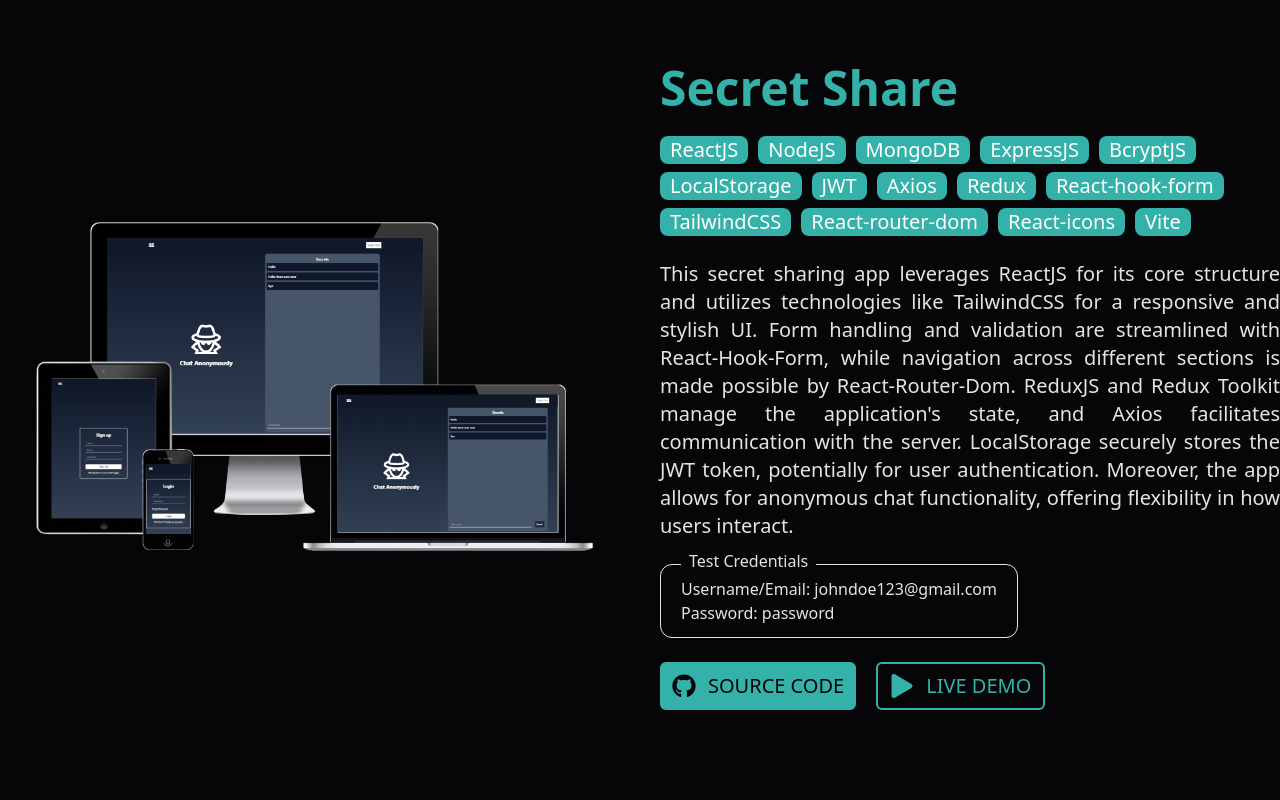
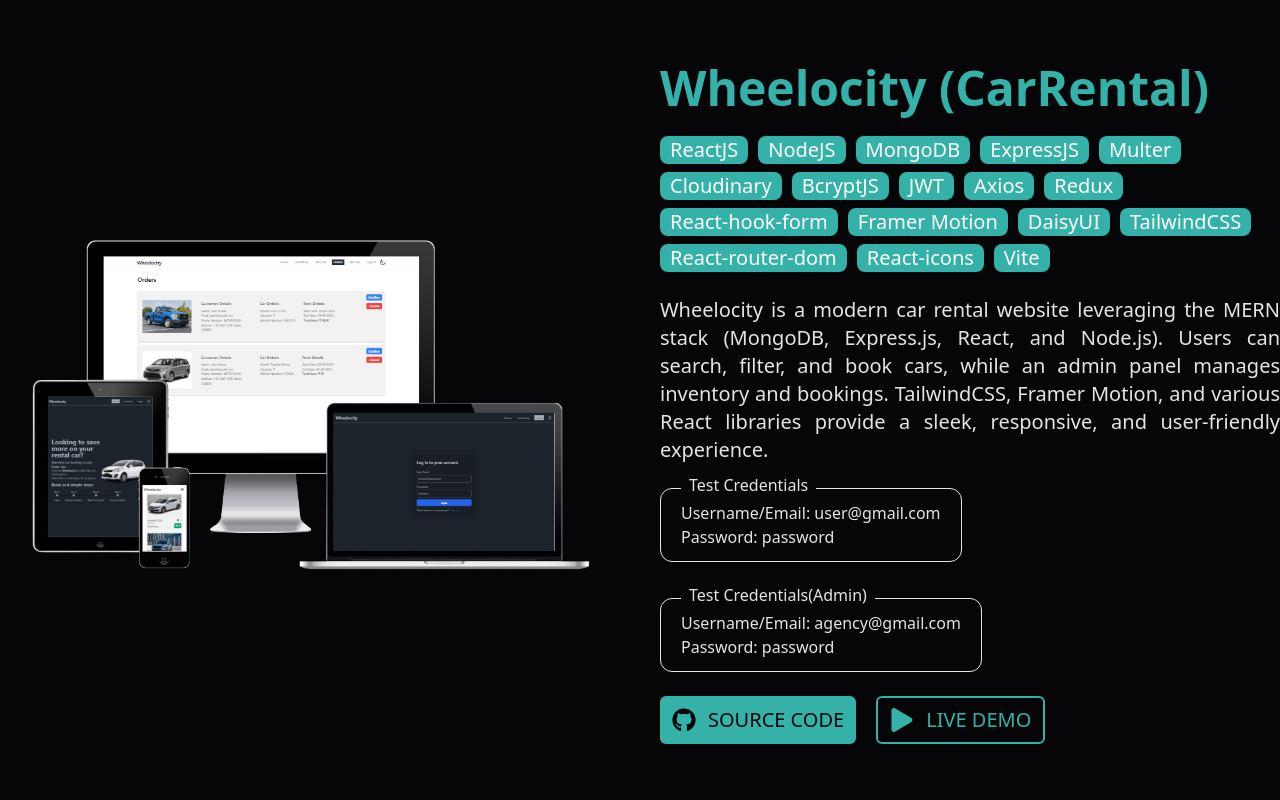
Before and after one commit to DE4D-P00L/Portfolio, a React (Vite) app: page / in a window 1280 px wide. Shown: the part 4600-5400 px from the top of the page. Built offline with nearby package versions, Linux system fonts and the light colour scheme.

Commit message:
Added Wheelocity Project

```diff
--- a/src/components/ProjectItem.jsx
+++ b/src/components/ProjectItem.jsx
@@ -38,6 +38,15 @@
               <h3>Password: {project.testCredentials?.[1]}</h3>
             </div>
           )}
+          {project.adminCredentials && (
+            <div className="flex flex-col my-3 p-3 px-5 border border-primary-dark dark:border-primary-light rounded-xl w-fit relative text-base">
+              <span className="absolute -top-4 bg-primary-light dark:bg-primary-dark px-2">
+                Test Credentials(Admin)
+              </span>
+              <h3>Username/Email: {project.adminCredentials?.[0]}</h3>
+              <h3>Password: {project.adminCredentials?.[1]}</h3>
+            </div>
+          )}
           <div className="flex gap-5 flex-wrap">
             <a
               href={project.sourceCodeUrl}
--- a/src/data/projects.data.js
+++ b/src/data/projects.data.js
@@ -4,6 +4,7 @@
 import gameHubImg from "../assets/images/mockups/game_home.png";
 import portfolioImg from "../assets/images/mockups/portfolio.png";
 import kanbanImg from "../assets/images/mockups/taskplanner.png";
+import wheelocityImg from "../assets/images/mockups/wheelocity.png";
 
 export const projectData = [
   {
@@ -65,7 +66,6 @@
     sourceCodeUrl: "https://github.com/DE4D-P00L/TaskPlanner",
     liveDemoUrl: "https://taskplanner-u50h.onrender.com",
   },
-
   {
     id: 3,
     name: "Portfolio",
@@ -86,6 +86,36 @@
   },
   {
     id: 4,
+    name: "Wheelocity (CarRental)",
+    summary:
+      "Wheelocity is a modern car rental website leveraging the MERN stack (MongoDB, Express.js, React, and Node.js). Users can search, filter, and book cars, while an admin panel manages inventory and bookings. TailwindCSS, Framer Motion, and various React libraries provide a sleek, responsive, and user-friendly experience.",
+    imageUrl: wheelocityImg,
+    stack: [
+      "ReactJS",
+      "NodeJS",
+      "MongoDB",
+      "ExpressJS",
+      "Multer",
+      "Cloudinary",
+      "BcryptJS",
+      "JWT",
+      "Axios",
+      "Redux",
+      "React-hook-form",
+      "Framer Motion",
+      "DaisyUI",
+      "TailwindCSS",
+      "React-router-dom",
+      "React-icons",
+      "Vite",
+    ],
+    testCredentials: ["user@gmail.com", "password"],
+    adminCredentials: ["agency@gmail.com", "password"],
+    sourceCodeUrl: "https://github.com/DE4D-P00L/CarRental",
+    liveDemoUrl: "https://carrental-sehh.onrender.com/",
+  },
+  {
+    id: 5,
     name: "Secret Share",
     summary:
       "This secret sharing app leverages ReactJS for its core structure and utilizes technologies like TailwindCSS for a responsive and stylish UI. Form handling and validation are streamlined with React-Hook-Form, while navigation across different sections is made possible by React-Router-Dom. ReduxJS and Redux Toolkit manage the application's state, and Axios facilitates communication with the server. LocalStorage securely stores the JWT token, potentially for user authentication. Moreover, the app allows for anonymous chat functionality, offering flexibility in how users interact.",
@@ -111,7 +141,7 @@
     liveDemoUrl: "https://secret-share-btri.onrender.com",
   },
   {
-    id: 5,
+    id: 6,
     name: "Nike Clone",
     summary:
       "Swoosh into a near-authentic Nike haven! This clone app replicates the familiar Nike experience, built with lightning-fast Vite, interactive React, and stylish TailwindCSS. Browse collections, filter favorites, even fill your virtual cart – all mirroring the real Nike site. Unleash your inner sneakerhead without breaking the bank!",
@@ -121,7 +151,7 @@
     liveDemoUrl: "https://store-app-xao7.onrender.com",
   },
   {
-    id: 6,
+    id: 7,
     name: "GameHub",
     summary:
       "Immerse yourself in a world of gaming with this captivating catalogue website! Built with the web's building blocks (HTML, CSS, JS), it showcases diverse games with enticing trailers and summaries. A responsive menu keeps navigation smooth on any device. Behind the scenes, PHP bridges the gap, fetching information like summaries and trailers from a MySQL database, painting a complete picture of each game. Discover your next adventure awaits, all in one convenient and visually stunning location!",
```
Also changed, not shown: src/assets/images/mockups/wheelocity.png (added).
